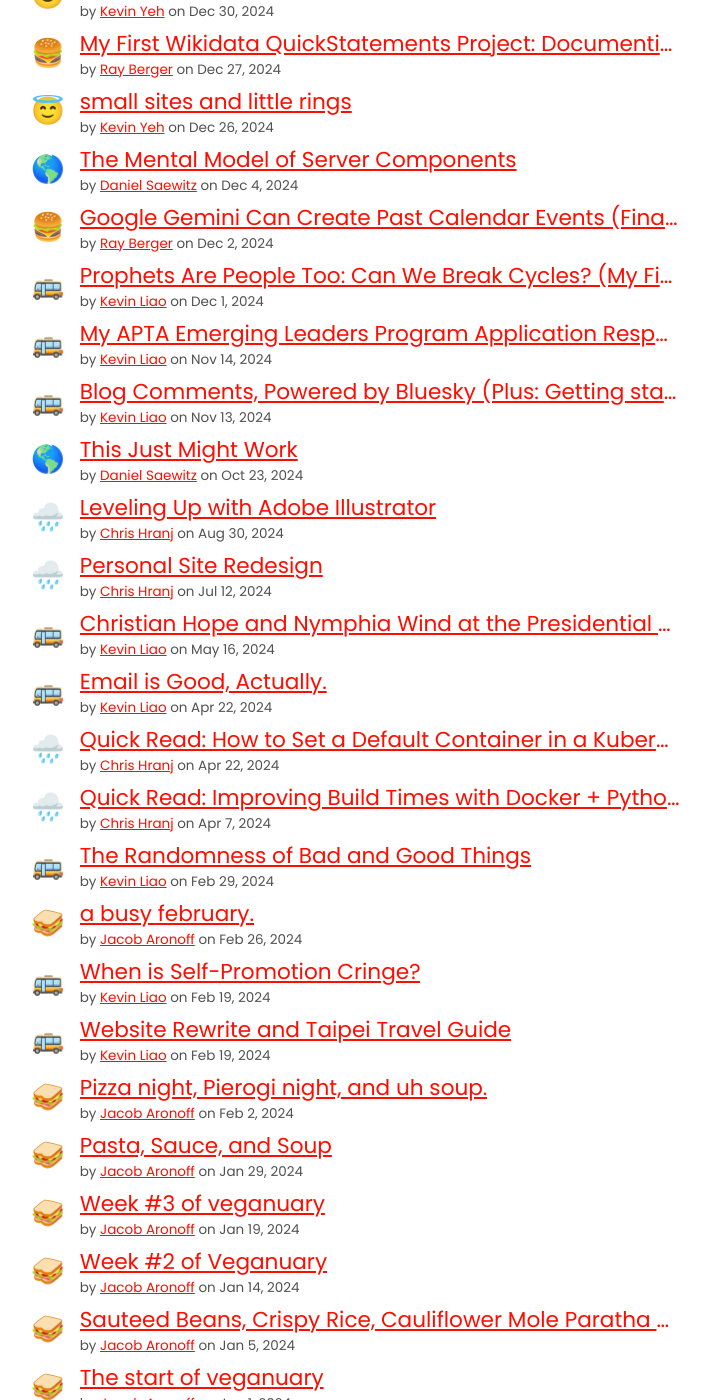
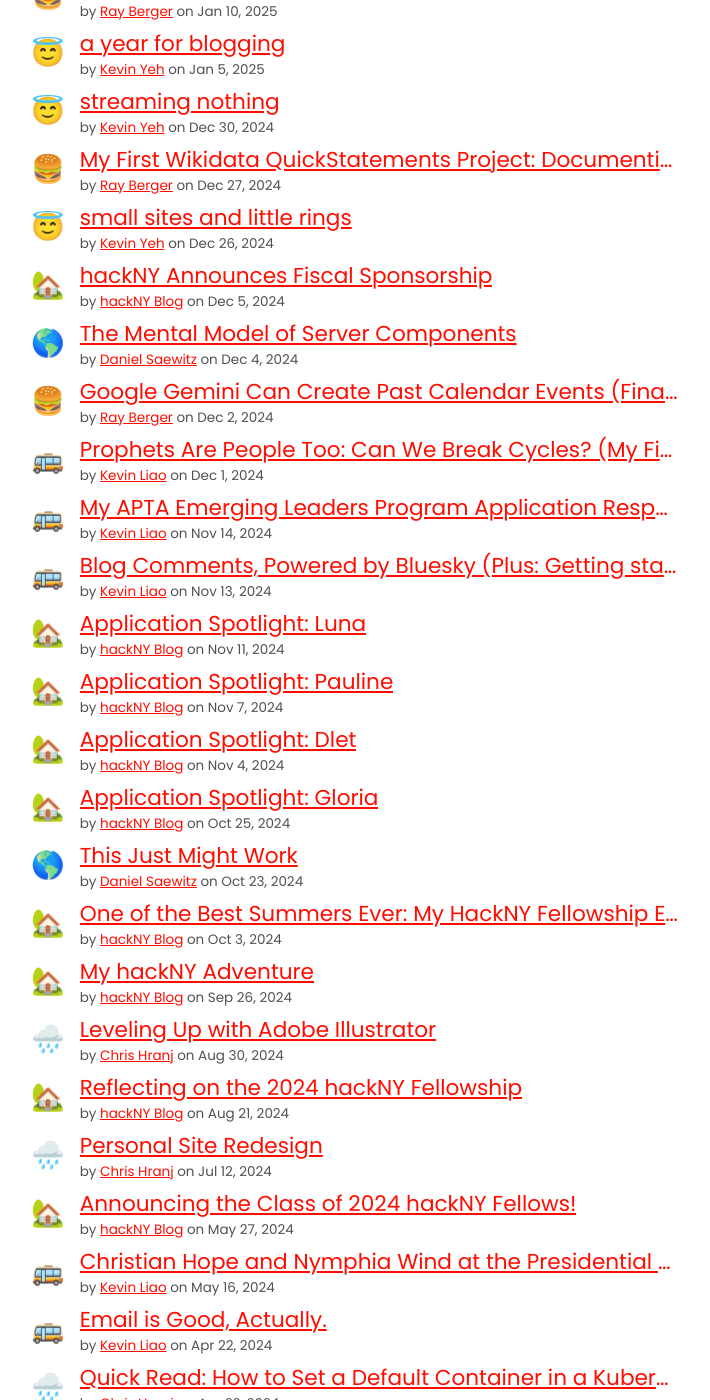
Before and after one commit to hackny/webring, a Jekyll site: the page built from planet.html, in a window 1280 px wide and 1400 px high, scrolled down 3732 px. Shown: the whole window, without its empty margins (309-1019 px from the left). Built offline with Jekyll 4.4.1, drawn with Linux system fonts in a browser that asks for light colours; part of the change alters nothing that is shown; some of the changed text lies outside the part shown.

```diff
--- a/_data/planet.yaml
+++ b/_data/planet.yaml
@@ -1,4 +1,136 @@
 ---
+- id: 5e29ed545609757c6fde2e12:5ef6663d22ea9b6af07efe7a:68a0c133ae146f6422df6dc3
+  title: Celebrating the hackNY Class of 2025 Fellows!
+  url: https://hackny.org/blog/celebrating-the-class-of-2025-hackny-fellows
+  fellow:
+    name: hackNY Blog
+    year: 2010
+    url: https://hackny.org/blog
+    rss_url: https://hackny.org/blog?format=rss
+    emoji: "\U0001F3E1"
+    description: hackNY's aim is to build a diverse and inclusive tech community to
+      empower the next generation of responsible leaders in NYC.
+  published_at: 2025-08-18 19:19
+- id: 5e29ed545609757c6fde2e12:5ef6663d22ea9b6af07efe7a:67bf4dbee7a48d1b9647d2c2
+  title: Announcing the hackNY Spring Conference
+  url: https://hackny.org/blog/announcing-hackny-spring
+  fellow:
+    name: hackNY Blog
+    year: 2010
+    url: https://hackny.org/blog
+    rss_url: https://hackny.org/blog?format=rss
+    emoji: "\U0001F3E1"
+    description: hackNY's aim is to build a diverse and inclusive tech community to
+      empower the next generation of responsible leaders in NYC.
+  published_at: 2025-02-26 18:04
+- id: 5e29ed545609757c6fde2e12:5ef6663d22ea9b6af07efe7a:675096540f34682ec0eb19ae
+  title: hackNY Announces Fiscal Sponsorship
+  url: https://hackny.org/blog/hackny-fiscal-sponsorship
+  fellow:
+    name: hackNY Blog
+    year: 2010
+    url: https://hackny.org/blog
+    rss_url: https://hackny.org/blog?format=rss
+    emoji: "\U0001F3E1"
+    description: hackNY's aim is to build a diverse and inclusive tech community to
+      empower the next generation of responsible leaders in NYC.
+  published_at: 2024-12-05 20:56
+- id: 5e29ed545609757c6fde2e12:5ef6663d22ea9b6af07efe7a:6732240cfcc1041b38c6870e
+  title: 'Application Spotlight: Luna'
+  url: https://hackny.org/blog/application-spotlight-luna
+  fellow:
+    name: hackNY Blog
+    year: 2010
+    url: https://hackny.org/blog
+    rss_url: https://hackny.org/blog?format=rss
+    emoji: "\U0001F3E1"
+    description: hackNY's aim is to build a diverse and inclusive tech community to
+      empower the next generation of responsible leaders in NYC.
+  published_at: 2024-11-11 15:49
+- id: 5e29ed545609757c6fde2e12:5ef6663d22ea9b6af07efe7a:672cdbb8db1c605cdfc33c55
+  title: 'Application Spotlight: Pauline'
+  url: https://hackny.org/blog/application-spotlight-pauline
+  fellow:
+    name: hackNY Blog
+    year: 2010
+    url: https://hackny.org/blog
+    rss_url: https://hackny.org/blog?format=rss
+    emoji: "\U0001F3E1"
+    description: hackNY's aim is to build a diverse and inclusive tech community to
+      empower the next generation of responsible leaders in NYC.
+  published_at: 2024-11-07 15:34
+- id: 5e29ed545609757c6fde2e12:5ef6663d22ea9b6af07efe7a:6728f816d65f452338f29827
+  title: 'Application Spotlight: Dlet'
+  url: https://hackny.org/blog/application-spotlight-dlet
+  fellow:
+    name: hackNY Blog
+    year: 2010
+    url: https://hackny.org/blog
+    rss_url: https://hackny.org/blog?format=rss
+    emoji: "\U0001F3E1"
+    description: hackNY's aim is to build a diverse and inclusive tech community to
+      empower the next generation of responsible leaders in NYC.
+  published_at: 2024-11-04 16:36
+- id: 5e29ed545609757c6fde2e12:5ef6663d22ea9b6af07efe7a:67190d5636f942652a91d568
+  title: 'Application Spotlight: Gloria'
+  url: https://hackny.org/blog/application-spotlight-gloria
+  fellow:
+    name: hackNY Blog
+    year: 2010
+    url: https://hackny.org/blog
+    rss_url: https://hackny.org/blog?format=rss
+    emoji: "\U0001F3E1"
+    description: hackNY's aim is to build a diverse and inclusive tech community to
+      empower the next generation of responsible leaders in NYC.
+  published_at: 2024-10-25 14:45
+- id: 5e29ed545609757c6fde2e12:5ef6663d22ea9b6af07efe7a:66f583c0eb924e0860a66b7d
+  title: 'One of the Best Summers Ever: My HackNY Fellowship Experience'
+  url: https://hackny.org/blog/best-summers-ever
+  fellow:
+    name: hackNY Blog
+    year: 2010
+    url: https://hackny.org/blog
+    rss_url: https://hackny.org/blog?format=rss
+    emoji: "\U0001F3E1"
+    description: hackNY's aim is to build a diverse and inclusive tech community to
+      empower the next generation of responsible leaders in NYC.
+  published_at: 2024-10-03 15:54
+- id: 5e29ed545609757c6fde2e12:5ef6663d22ea9b6af07efe7a:66f57c1da4288b2a72ed93a3
+  title: My hackNY Adventure
+  url: https://hackny.org/blog/hackny-adventure
+  fellow:
+    name: hackNY Blog
+    year: 2010
+    url: https://hackny.org/blog
+    rss_url: https://hackny.org/blog?format=rss
+    emoji: "\U0001F3E1"
+    description: hackNY's aim is to build a diverse and inclusive tech community to
+      empower the next generation of responsible leaders in NYC.
+  published_at: 2024-09-26 15:52
+- id: 5e29ed545609757c6fde2e12:5ef6663d22ea9b6af07efe7a:66c65247a06df11fc455ec52
+  title: Reflecting on the 2024 hackNY Fellowship
+  url: https://hackny.org/blog/reflecting-on-the-2024-hackny-fellowship
+  fellow:
+    name: hackNY Blog
+    year: 2010
+    url: https://hackny.org/blog
+    rss_url: https://hackny.org/blog?format=rss
+    emoji: "\U0001F3E1"
+    description: hackNY's aim is to build a diverse and inclusive tech community to
+      empower the next generation of responsible leaders in NYC.
+  published_at: 2024-08-21 20:47
+- id: 5e29ed545609757c6fde2e12:5ef6663d22ea9b6af07efe7a:668300508597c02e3426989e
+  title: Announcing the Class of 2024 hackNY Fellows!
+  url: https://hackny.org/blog/2024/05/class-of-2024
+  fellow:
+    name: hackNY Blog
+    year: 2010
+    url: https://hackny.org/blog
+    rss_url: https://hackny.org/blog?format=rss
+    emoji: "\U0001F3E1"
+    description: hackNY's aim is to build a diverse and inclusive tech community to
+      empower the next generation of responsible leaders in NYC.
+  published_at: 2024-05-27 19:53
 - id: https://newsletter.hackny.org/archive/hackny-news-2025-fellowship-weekly-aug-3/
   title: "[hackNY News] 2025 Fellowship Weekly – Aug 3"
   url: https://newsletter.hackny.org/archive/hackny-news-2025-fellowship-weekly-aug-3/
```
